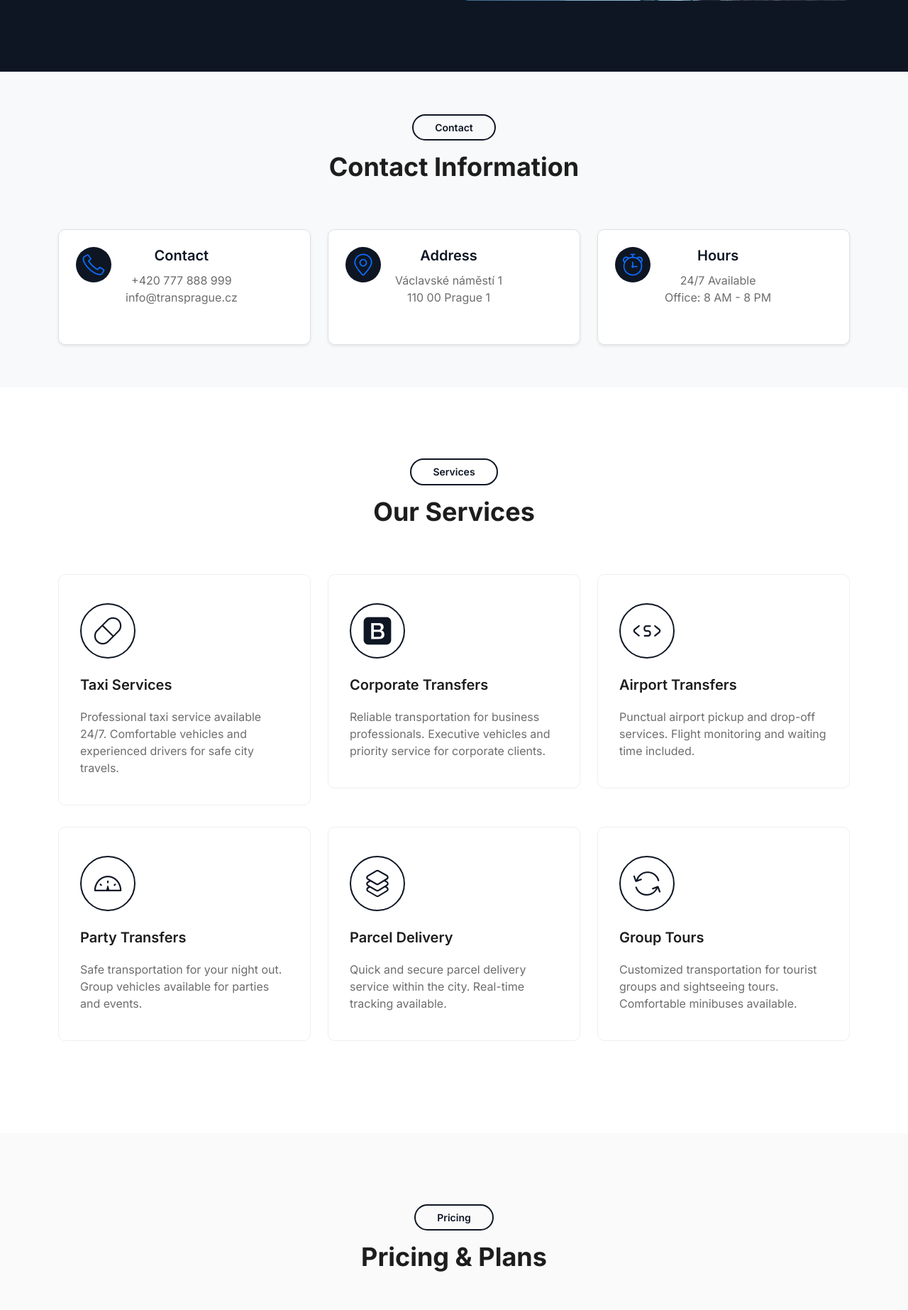
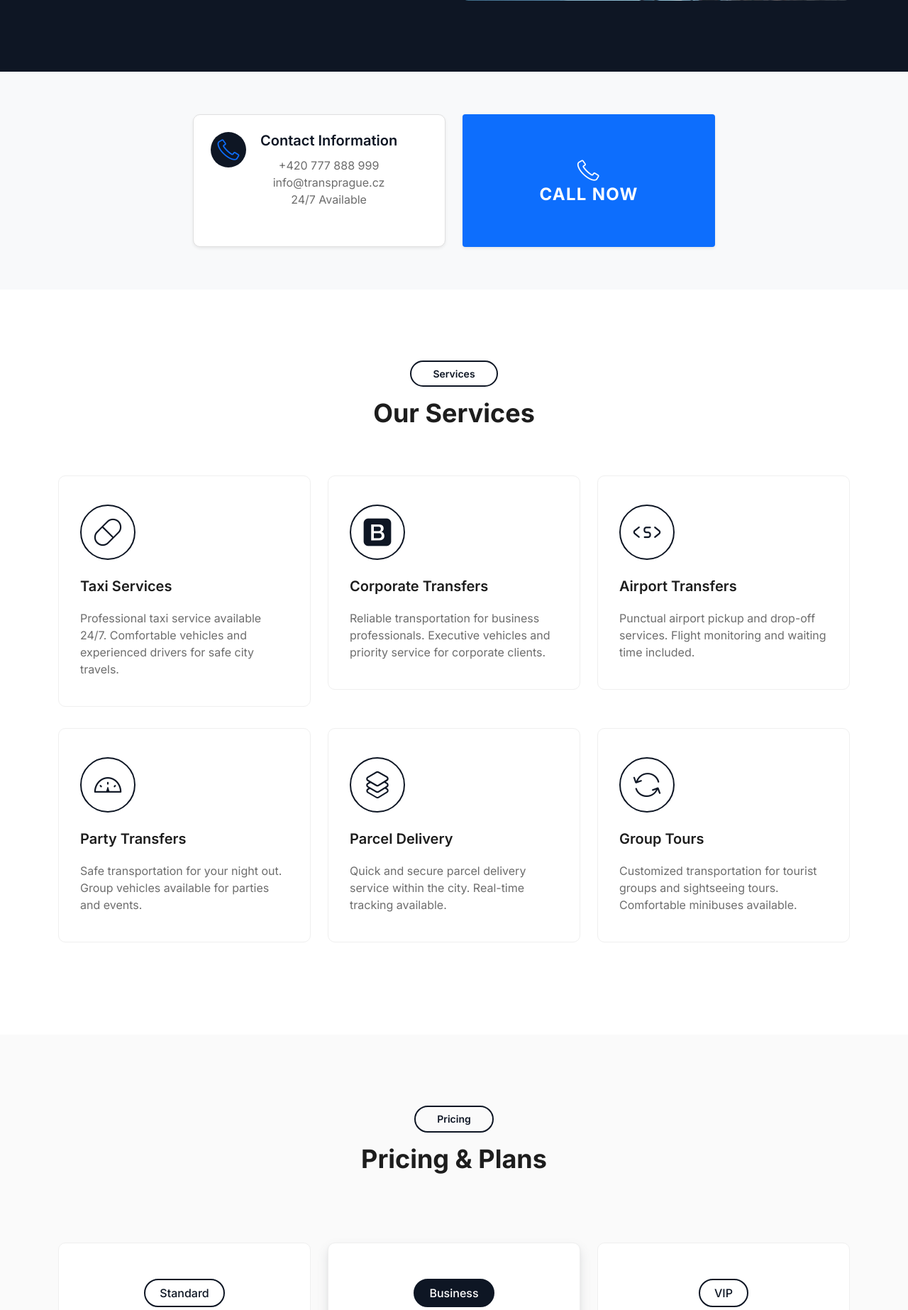
Before and after one commit to ABeGood/transfer, a Flask app: page / in a window 1280 px wide. Shown: the part 596-2442 px from the top of the page at 71% size. Run offline with Flask 3, Linux system fonts and the light colour scheme; some libraries are stand-ins or nearby versions.

Commit message:
Call Now bnt test

```diff
--- a/template/index.html
+++ b/template/index.html
@@ -98,65 +98,42 @@
 
   <!-- ========================= contact-section start ========================= -->
 <section id="contact" class="contact-section">
-    <!--======  Start Section Title Five ======-->
-    <div class="section-title-five">
-      <div class="container">
-        <div class="row">
-          <div class="col-12">
-            <div class="content">
-              <h6>Contact</h6>
-              <h2 class="fw-bold">Contact Information</h2>
-            </div>
-          </div>
-        </div>
-        <!-- row -->
-      </div>
-      <!-- container -->
-    </div>
-    <!--======  End Section Title Five ======-->
   <div class="container">
     <div class="row justify-content-center">
       <div class="col-12">
         <div class="contact-item-wrapper">
           <div class="row justify-content-center">
-              <!-- Contact -->
-              <div class="col-12 col-md-4">
-                <div class="contact-item text-center p-4 h-100 bg-white rounded-lg shadow-sm">
+            <div class="col-12 col-lg-8">
+              <div class="row align-items-stretch">
+                <!-- Contact Info Card -->
+                <div class="col-12 col-md-6 mb-4 mb-md-0">
+                  <div class="contact-item text-center p-4 h-100 bg-white rounded-lg shadow-sm position-relative">
                     <div class="contact-icon mb-3">
                       <i class="lni lni-phone text-primary" style="font-size: 2rem;"></i>
                     </div>
                     <div class="contact-content">
-                    <h4>Contact</h4>
+                      <h4>Contact Information</h4>
                       <p>+420 777 888 999</p>
                       <p>info@transprague.cz</p>
+                      <p>24/7 Available</p>
                     </div>
+                    <!-- Copy Button positioned at bottom-right of contact card -->
+                    <!-- <button onclick="copyPhoneNumber()" class="btn btn-light position-absolute"
+                      style="bottom: 0.5rem; right: 0.5rem;">
+                      <i class="lni lni-copy"></i>
+                    </button> -->
                   </div>
                 </div>
 
-              <!-- Address -->
-              <div class="col-12 col-md-4">
-                <div class="contact-item text-center p-4 h-100 bg-white rounded-lg shadow-sm">
-                  <div class="contact-icon mb-3">
-                    <i class="lni lni-map-marker text-primary" style="font-size: 2rem;"></i>
+                <!-- Call Now Button -->
+                <div class="col-12 col-md-6">
+                  <div class="h-100">
+                    <a href="tel:+420777888999"
+                      class="btn btn-primary d-flex flex-column align-items-center justify-content-center h-100 rounded-lg shadow-sm">
+                      <i class="lni lni-phone mb-2" style="font-size: 2rem;"></i>
+                      <span class="fs-4">Call Now</span>
+                    </a>
                   </div>
-                  <div class="contact-content">
-                    <h4>Address</h4>
-                    <p>Václavské náměstí 1</p>
-                    <p>110 00 Prague 1</p>
-                  </div>
-                </div>
-              </div>
-
-              <!-- Schedule -->
-              <div class="col-12 col-md-4">
-                <div class="contact-item text-center p-4 h-100 bg-white rounded-lg shadow-sm">
-                  <div class="contact-icon mb-3">
-                    <i class="lni lni-alarm-clock text-primary" style="font-size: 2rem;"></i>
-                  </div>
-                  <div class="contact-content">
-                    <h4>Hours</h4>
-                    <p>24/7 Available</p>
-                    <p>Office: 8 AM - 8 PM</p>
                 </div>
               </div>
             </div>
@@ -166,6 +143,23 @@
     </div>
   </div>
 </section>
+
+<!-- <script>
+  function copyPhoneNumber() {
+    navigator.clipboard.writeText('+420777888999')
+      .then(() => {
+        const btn = event.target.closest('button');
+        const originalIcon = btn.innerHTML;
+        btn.innerHTML = '<i class="lni lni-checkmark"></i>';
+        setTimeout(() => {
+          btn.innerHTML = originalIcon;
+        }, 2000);
+      })
+      .catch(err => {
+        console.error('Failed to copy:', err);
+      });
+  }
+</script> -->
   <!-- ========================= contact-section end ========================= -->
 
   <style>
```
Lines whose indentation alone changed are shown as unchanged.
